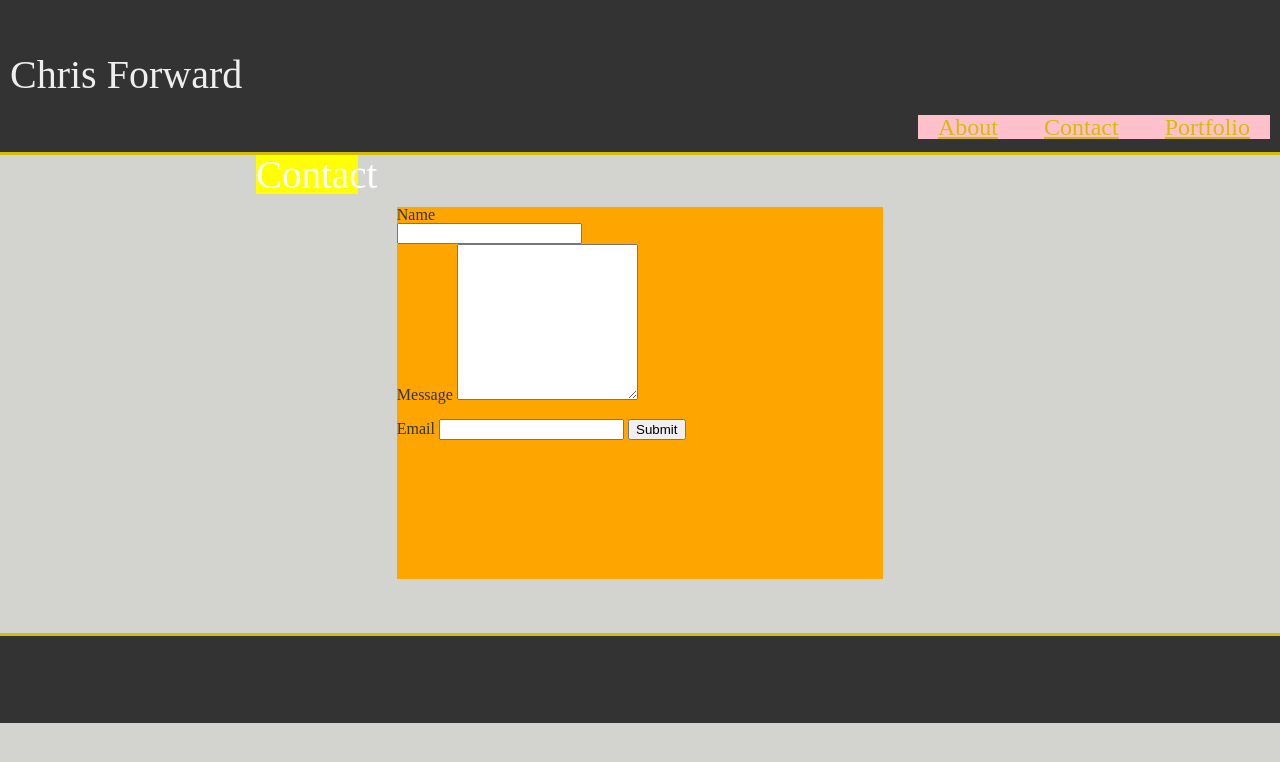
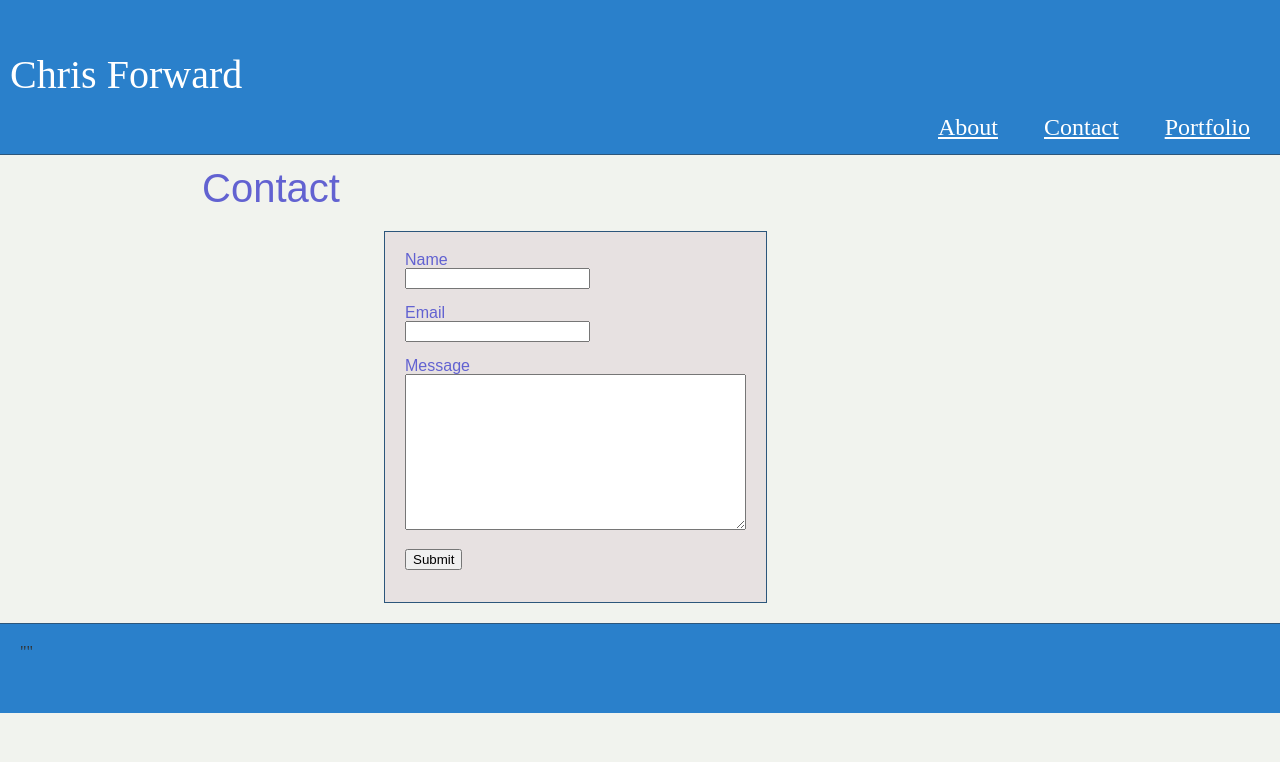
Before and after one commit to cforward5674/HW1, a plain HTML site: page contact.html in a window 1280 px wide. Drawn offline with Linux system fonts and the light colour scheme.

Commit message:
styled css pages according to homework instructions

```diff
--- a/assets/css/contact.css
+++ b/assets/css/contact.css
@@ -3,7 +3,7 @@
 }
 
 body {
-    background-color: #d3d3d0;
+    background-color: #f1f3ee;
     font-style: Georgia,"Times New Roman",Times,serif;
     color: #333333;
     margin: 0;
@@ -13,7 +13,7 @@ body {
 }
 
 .header {
-    background-color: #333333;
+    background-color: #2a80cb;
     color: #eee;
     font-size: 40px;
     text-align: left;
@@ -21,12 +21,13 @@ body {
     padding: 0x;
     width: 100%;
     float: left;
-    border-bottom: 3px solid rgb(211, 190, 7);
+    border-bottom: 1px solid #2c567b;
 }
 
 h1 {
    margin-left: 10px;
     margin-top: 55px;
+    color: white;
 }
 
 .nav {
@@ -35,7 +36,7 @@ h1 {
     margin-top: 20px;
     margin-right: 10px;
     float: right;
-    background-color: pink;
+    background-color: pin
 }
 
 li {
@@ -46,45 +47,63 @@ li {
 a {
 
     margin-top: 10px;
-    color: rgb(211, 190, 7);
+    color: white;
     padding: 20px;
 }
 
-a:active{
-    color: rgb(211, 190, 7);
-}
+a:active {
+    color: gray;
 
-.container {
+/* .container { */
     height: 583px;
 }
 
-.contact {
-    color: white;
-    font-size: 39px;
+h2 {
+    font-family: 'Work Sans', sans-serif;
+    color: rgb(98, 98, 209);
+    font-size: 40px;
     margin: 3px;
-    margin-top: 0px;
-    margin-left: 20%;
+    margin-left: 15%;
     margin-right: 72%;
-    padding: 0px;
-    background-color: yellow;
+    padding:10px;
+    /* background-color: yellow; */
+    text-align: center;
+    float: left;
+
 }
 
+   .main-bio {
+    width: 23%;
+    float: left;
+    margin-top: 10px;
+    margin-left:30%;
+    height: 372px;
+     /* background-color: orange;  */
+    /* border: solid 1px blue; */
+}
+
+.input {
+    font-family: 'Work Sans', sans-serif;
+    padding: 20px;
+    margin: 20px;
+    color: rgb(98, 98, 209);
+    width: 23%;
+    float: left;
+    margin-top: 10px;
+    margin-left:30%;
+    height: 372px;
+     background-color: rgb(231, 225, 225);
+     border: solid 1px #2c567b; */ */ */
 
 
-.main-bio {
-    width: 38%;
-    float: left;
-    margin-top: 10px;
-    margin-left: 31%;
-    height: 372px;
-    background-color: orange;
 }
 
 .footer {
     clear: both;
-    background-color: #333333;
+    background-color: #2a80cb;
     margin-top: 50px;
     padding: 20px;
     height: 90px;
-    border-top: 3px solid rgb(211, 190, 7);
+    border-top: 1.5px solid #2c567b;
+
 }
--- a/assets/css/portfolio.css
+++ b/assets/css/portfolio.css
@@ -3,7 +3,7 @@
 }
 
 body {
-    background-color: #d3d3d0;
+    background-color: #f1f3ee;
     font-style: Georgia,"Times New Roman",Times,serif;
     color: #333333;
     margin: 0;
@@ -13,20 +13,22 @@ body {
 }
 
 .header {
-    background-color: #333333;
+    background-color: #2a80cb;
     color: #eee;
     font-size: 40px;
     text-align: left;
-    height: 155px;
+    height: 153px;
     padding: 0x;
     width: 100%;
     float: left;
-    border-bottom: 3px solid rgb(211, 190, 7);
+
+
 }
 
 h1 {
    margin-left: 10px;
     margin-top: 55px;
+    color: white;
 }
 
 .nav {
@@ -35,7 +37,7 @@ h1 {
     margin-top: 20px;
     margin-right: 10px;
     float: right;
-    background-color: pink;
+    background-color: pin
 }
 
 li {
@@ -44,9 +46,14 @@ li {
 }
 
 a {
+
     margin-top: 10px;
-    color: rgb(211, 190, 7);
+    color: white;
     padding: 20px;
+}
+
+a:active {
+    color: gray;
 }
 
 .container {
@@ -54,42 +61,45 @@ a {
 }
 
 #about {
-    color: white;
+    font-family: 'Work Sans', sans-serif;
+    color: rgb(98, 98, 209);
     font-size: 35px;
     margin: 3px;
-    margin-left: -20px;
+    margin-left: -15px;
     padding: 10px;
-   background-color: yellow;
+    text-align: center;
+}
+
+img {
+    border: 1.5px solid #2c567b;
 }
 
 .main {
     float: left;
     height: 300px;
     width: 18%;
-    padding: 23px;
+    padding: 15px;
 
     margin: 10px;
-    background-color: purple;
+    background-color: purpl
 }
 
 .main-bio {
-
+        font-family: 'Farsan', cursive;
+        font-size: 20px;
         width: 80%;
         float: left;
-        margin-top:10px;
+        margin-top:85px;
         height: 300px;
         background-color: orange;
 }
 
-img {
-
-}
 
 .footer {
     clear: both;
-    background-color: #333333;
+    background-color: #2a80cb;
     margin-top: 50px;
     padding: 20px;
     height: 90px;
-    border-top: 3px solid rgb(211, 190, 7);
+    border-top: 1.5px solid #2c567b;
 }
--- a/assets/css/style.css
+++ b/assets/css/style.css
@@ -3,7 +3,7 @@
 }
 
 body {
-    background-color: #d3d3d0;
+    background-color: #f1f3ee;
     font-style: Georgia,"Times New Roman",Times,serif;
     color: #333333;
     margin: 0;
@@ -13,20 +13,22 @@ body {
 }
 
 .header {
-    background-color: #333333;
+    background-color: #2a80cb;
     color: #eee;
     font-size: 40px;
     text-align: left;
-    height: 155px;
+    height: 153px;
     padding: 0x;
     width: 100%;
     float: left;
-    border-bottom: 3px solid rgb(211, 190, 7);
+
+
 }
 
 h1 {
    margin-left: 10px;
     margin-top: 55px;
+    color: white;
 }
 
 .nav {
@@ -35,7 +37,7 @@ h1 {
     margin-top: 20px;
     margin-right: 10px;
     float: right;
-    background-color: pink;
+    background-color: pin
 }
 
 li {
@@ -46,12 +48,12 @@ li {
 a {
 
     margin-top: 10px;
-    color: rgb(211, 190, 7);
+    color: white;
     padding: 20px;
 }
 
-a:active{
-    color: rgb(211, 190, 7);
+a:active {
+    color: gray;
 }
 
 .container {
@@ -59,39 +61,45 @@ a:active{
 }
 
 #about {
-    color: white;
+    font-family: 'Work Sans', sans-serif;
+    color: rgb(98, 98, 209);
     font-size: 35px;
     margin: 3px;
-    margin-left: -20px;
+    margin-left: -15px;
     padding: 10px;
-   background-color: yellow;
+    text-align: center;
+}
+
+img {
+    border: 1.5px solid #2c567b;
 }
 
 .main {
     float: left;
     height: 300px;
     width: 18%;
-    padding: 23px;
+    padding: 15px;
 
     margin: 10px;
-    background-color: purple;
+    background-color: purpl
 }
 
 .main-bio {
-
+        font-family: 'Farsan', cursive;
+        font-size: 20px;
         width: 80%;
         float: left;
-        margin-top:10px;
+        margin-top:85px;
         height: 300px;
-        background-color: orange;
+        /* background-color: orange; */
 }
 
 
 .footer {
     clear: both;
-    background-color: #333333;
+    background-color: #2a80cb;
     margin-top: 50px;
     padding: 20px;
     height: 90px;
-    border-top: 3px solid rgb(211, 190, 7);
+    border-top: 1.5px solid #2c567b;
 }
--- a/contact.html
+++ b/contact.html
@@ -27,28 +27,29 @@
             </ul>
          </div>
 </div>
-<div class= "container">
-    <section class= "contact">
+<!-- <div class= "container"> -->
+    <!-- <section class= "contact"> -->
         <h2>Contact</h2>
     </section>
 
-<div class= "main-bio">
+    <!-- <div class= "main-bio"> -->
         <form action= "/action_page.php">
-            <fieldset>
+            <fieldset class= "input">
                 Name<br>
                 <input type= "text" name= "firstandlastname"> <br>
+                <br>
+                Email<br>
+                <input type= "email" name= "email">
+                <br><br>
+                Message<br>
+                <textarea name= "message" rows= "10" cols= "40"></textarea><br>
+                <br>
+                <input type= "submit" value= "Submit">
 
-                Message
-                <textarea name= "message" rows= "10" cols= "20"></textarea><br>
-                <br>
-                Email
-                <input type= "email" name= "email">
-
-                <input type= "submit" value= "Submit">
             </fieldset>
-        </form>
-    </div>
-</div>
+         </form>
+    <!-- </div> -->
+<!-- </div>    -->
 <footer class= "footer">
     ""
 </footer>
```
